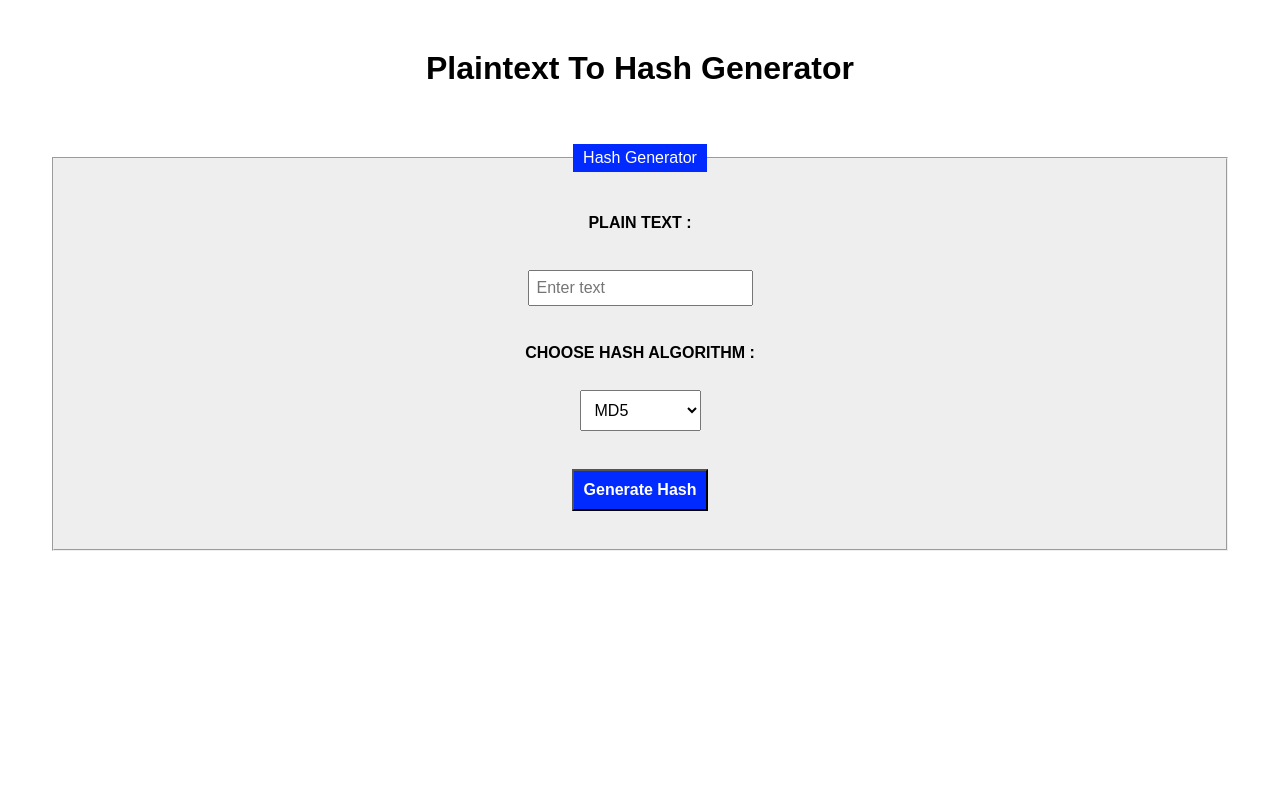
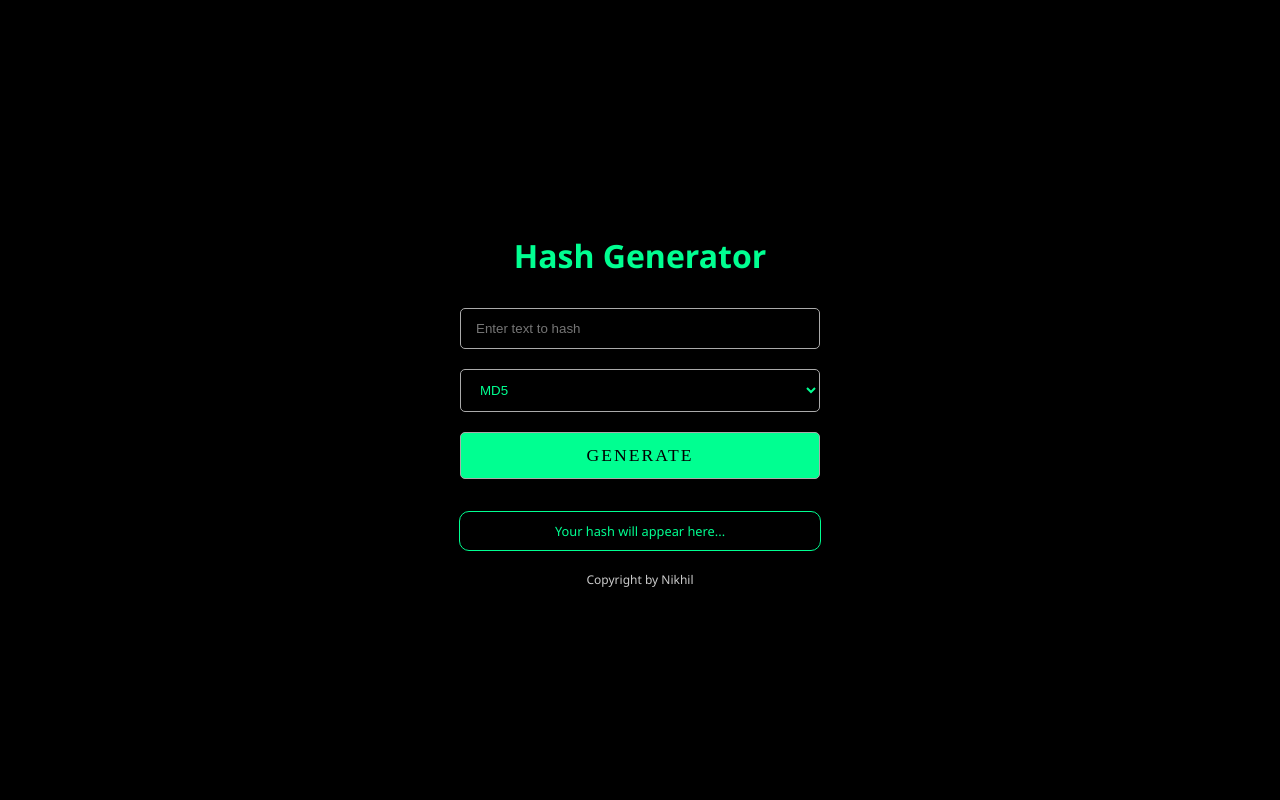
Before and after one commit to nikhilrxthod/HashGen, a Python web app: template templates/index.html in a window 1280 px wide. Run offline with Jinja, Linux system fonts and the light colour scheme; the template is opened without the code that fills it, so the values that code supplies are empty.

Commit message:
Update index.html

```diff
--- a/templates/index.html
+++ b/templates/index.html
@@ -3,69 +3,105 @@
 <head>
     <meta charset="UTF-8">
     <meta name="viewport" content="width=device-width, initial-scale=1.0">
-    <title>Hash Generator</title>
+    <title>Hash Generator with Algorithm Selector</title>
     <style>
-
+        /* General Body Styling */
+        *{
+            background-color: #000;
+            color: #00ff91;
+        }
         body {
-            font-family: Arial, sans-serif;
+            display: flex;
+            justify-content: center;
+            align-items: center;
+            height: 100vh;
+            padding: 0px;
+            margin: 0px;
+            font-family: 'Segoe UI', Tahoma, Geneva, Verdana, sans-serif;
+        }
+        .container{
+            width: 100%;
+            height: 100%;
+            display: flex;
+            min-width: 300px;
+            justify-content: center;
+            align-items: center;
+            flex-direction: column;
+        }
+        .blow{
+            /* background-color: lime; */
+            width: 100%;
+            height: 100%;
+            display: flex;
+            max-width: 400px;
+            justify-content: center;
+            align-items: center;
+            flex-direction: column;
+        }
+        .inner{
+            display: flex;
+            justify-content: center;
+            align-items: center;
+            flex-direction: column;
+            width: 100%;
+        }
+        input[type="text"], select, button {
+            width: 90%;
+            padding: 12px 15px;
+            margin: 10px 0;
+            border: 1px solid #aaa;
+            border-radius: 5px;
+            box-sizing: border-box;
+            transition: .2s;
+        }
+        button{
+            color: #000;
+            font-weight: 500;
+            font-size: 1.1rem;
+            letter-spacing: 2px;
+            font-family: serif;
+            background-color: #00ff91;
+        }
+        button:active{
+            color: #00ff91;
+            background-color: transparent;
+        }
+        input[type="text"]:focus, select:focus{
+            outline: 2px solid #00ff91;
+            box-shadow: 0 0 10px #00ff91;
+        }
+        select option {
+            color: #00ff91;
+            text-transform: uppercase;
+        }
+        .hash-output{
+            width: 85%;
+            border: 1px solid;
+            border-radius: 10px;
+            padding: 10px;
             text-align: center;
-            margin: 50px;
+            align-items: center;
+            font-size: .8rem;
         }
-        input, select, button {
-            padding: 10px;
-            margin: 10px;
-            font-size: 16px;
-
+        i{
+            color: crimson;
+            font-size: 1rem;
         }
-        .result {
+        .footer{
             margin-top: 20px;
-            font-size: 18px;
-            font-weight: bold;
-            color: #333;
+            font-size: 12px;
+            color: #ccc;
         }
-        legend {
-            background-color: rgb(0, 42, 255);
-            color: white;
-            padding: 5px 10px;
-
-        }
-
-        fieldset {
-            background-color: #eeeeee;
-
-        }
-
-        input {
-            margin: 20px;
-            padding: 7px;
-        }
-
-
-
-
     </style>
 </head>
 <body>
-    <h1>
-        <b>Plaintext To Hash Generator</b></h1>
-    <br>
-    <br>
-    <fieldset>
-        <legend>Hash Generator</legend>
-        <br>
-        <br>
-
-        <form method="post">
-            <label for="hash"> <b>PLAIN TEXT :</b></label>
-            <br>
-            <br>
-            <input type="text" name="text" id="hash" placeholder="Enter text" required>
-            <br>
-            <br>
-            <label for="hashalgo"> <b>CHOOSE HASH ALGORITHM :</b></label>
-            <br>
-            <br>
-            <select name="algorithm" id="hashalgo" required>
+<div class="container">
+    <div class="blow">
+        <h1>Hash Generator</h1>
+    <div class="inner">
+        <form method="post" action="ifram1"></form>
+        <input type="text" name="text" id="hash" required placeholder="Enter text to hash" />
+          <select name="algorithm" id="hashalgo" class="select-algorithm" required>
               <option value="md5">MD5</option>
               <option value="sha256">SHA-256</option>
               <option value="sha1">sha1</option>
@@ -80,21 +116,18 @@
               <option value="sha3_384">sha3_384</option>
               <option value="sha3_224">sha3_224</option>
         </select>
-
+        <button type="submit">GENERATE</button>
+        </form>
+        <iframe name="ifram1" style="display:none;"></iframe>
+    </div>
   <br>
-            <br>
-            <button style="background-color: rgb(0, 42, 255); color: white;" type="submit"> <b>Generate Hash </b></button>
-        </form>
-        <br>
-
+         <div class="hash-output" id="hashOutput">Your hash will appear here... <br>
             {% if hash_result %}
-        <div class="result">
-            <p style="color: blue;"><strong>Hash For Given Text:</strong> {{ hash_result }}</p>
+            <i> {{ hash_result }}</i>
+            {% endif %}
         </div>
-        {% endif %}
-
-
-    </fieldset>
-
+    <div class="footer">Copyright by Nikhil</div>
+    </div>
+</div>
 </body>
 </html>
```
Lines whose indentation alone changed are shown as unchanged.
